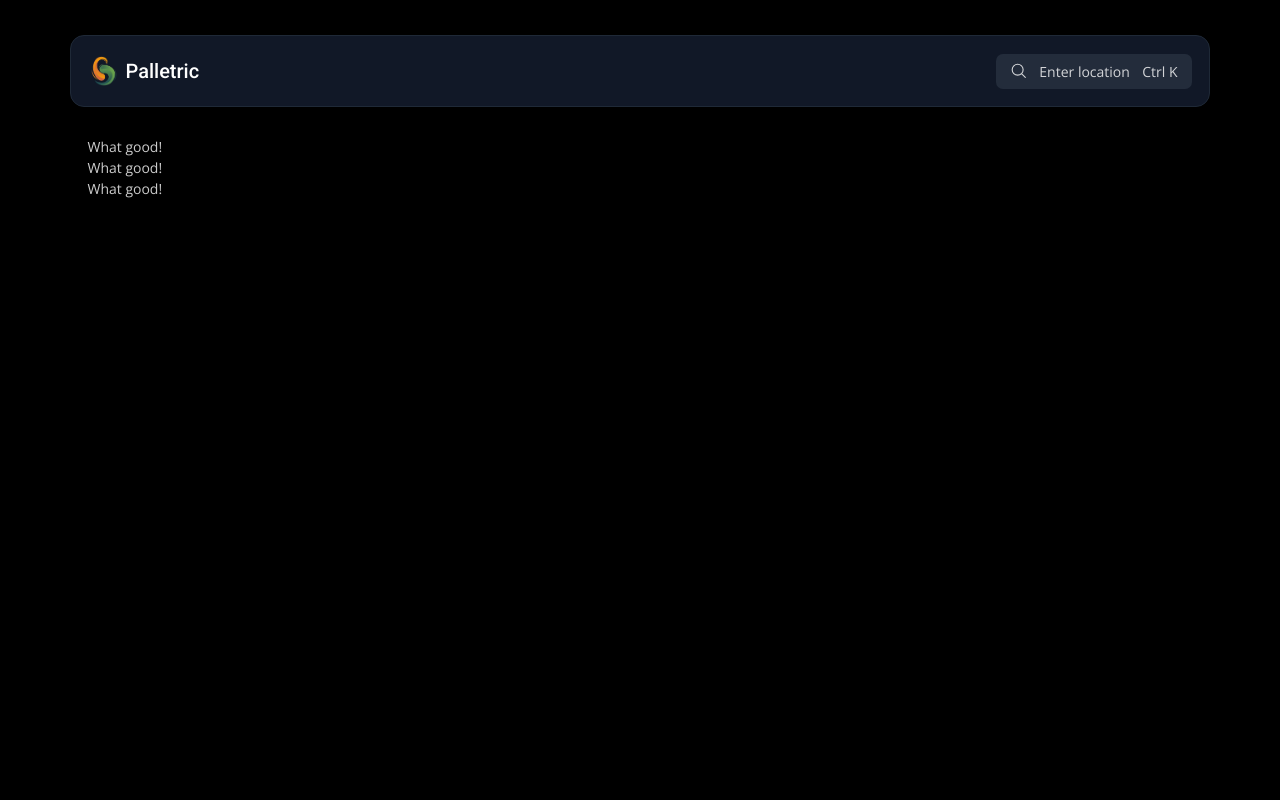
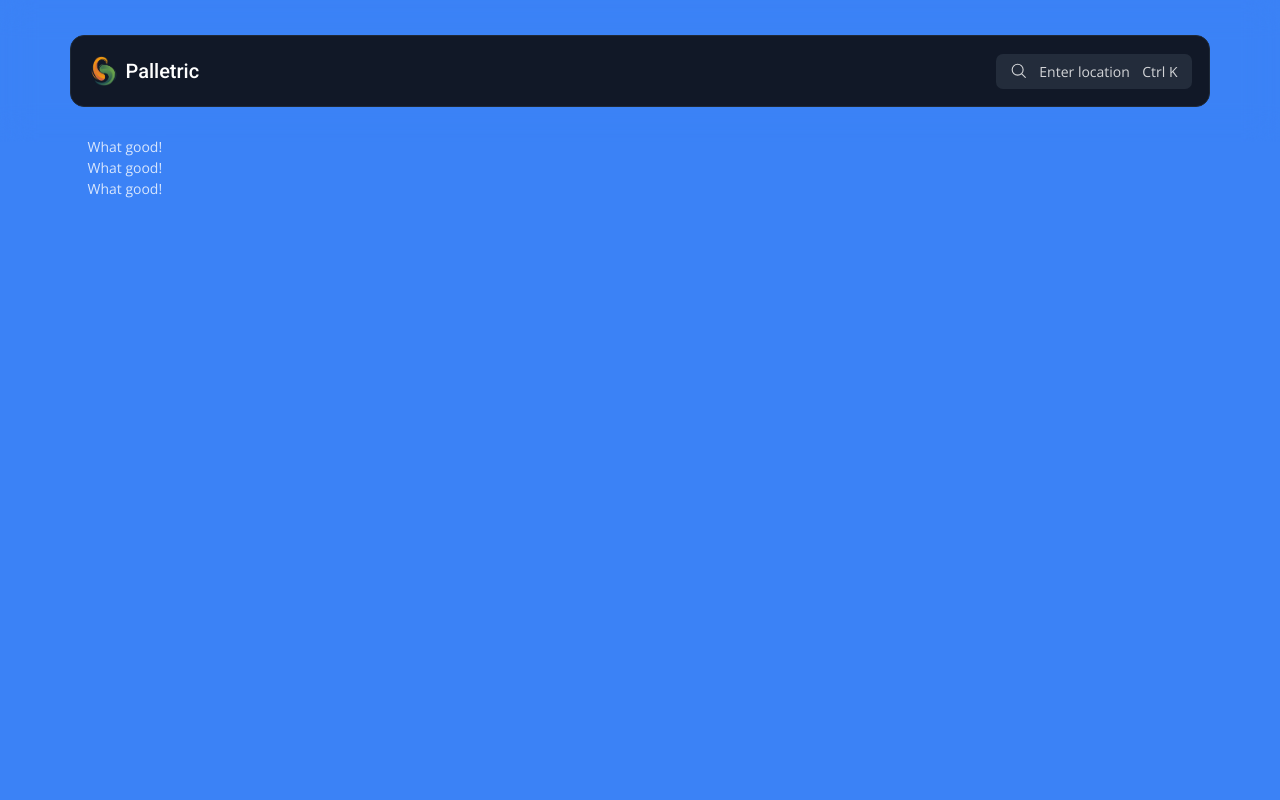
Before and after one commit to Joshardals/Palletric, a Next.js app: page / in a window 1280 px wide. Shown: the top 800 px of the page. Built offline with nearby package versions, Linux system fonts and the light colour scheme; no server answers.

Commit message:
initial commit

```diff
--- a/app/(root)/layout.tsx
+++ b/app/(root)/layout.tsx
@@ -5,7 +5,9 @@ export default function Layout({ children }: { children: React.ReactNode }) {
   return (
     <div className={`flex flex-col h-full`}>
       <Header />
-      <main className="flex-1 mt-[7.2rem] sm:mt-[10rem}">{children}</main>
+      <main className="flex-1 pt-[7.2rem] sm:pt-[10rem} bg-blue-500">
+        {children}
+      </main>
       <Footer />
     </div>
   );
```
